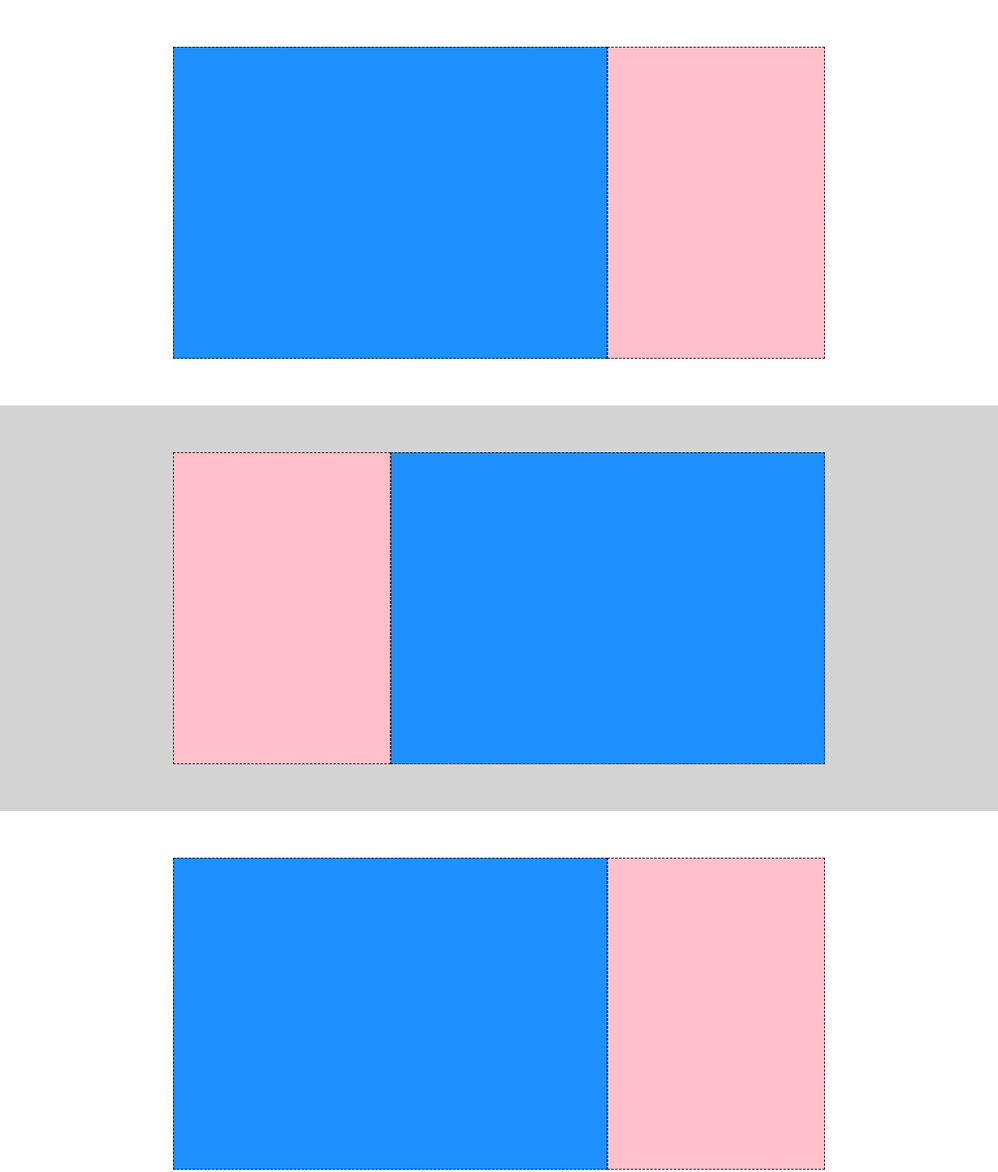
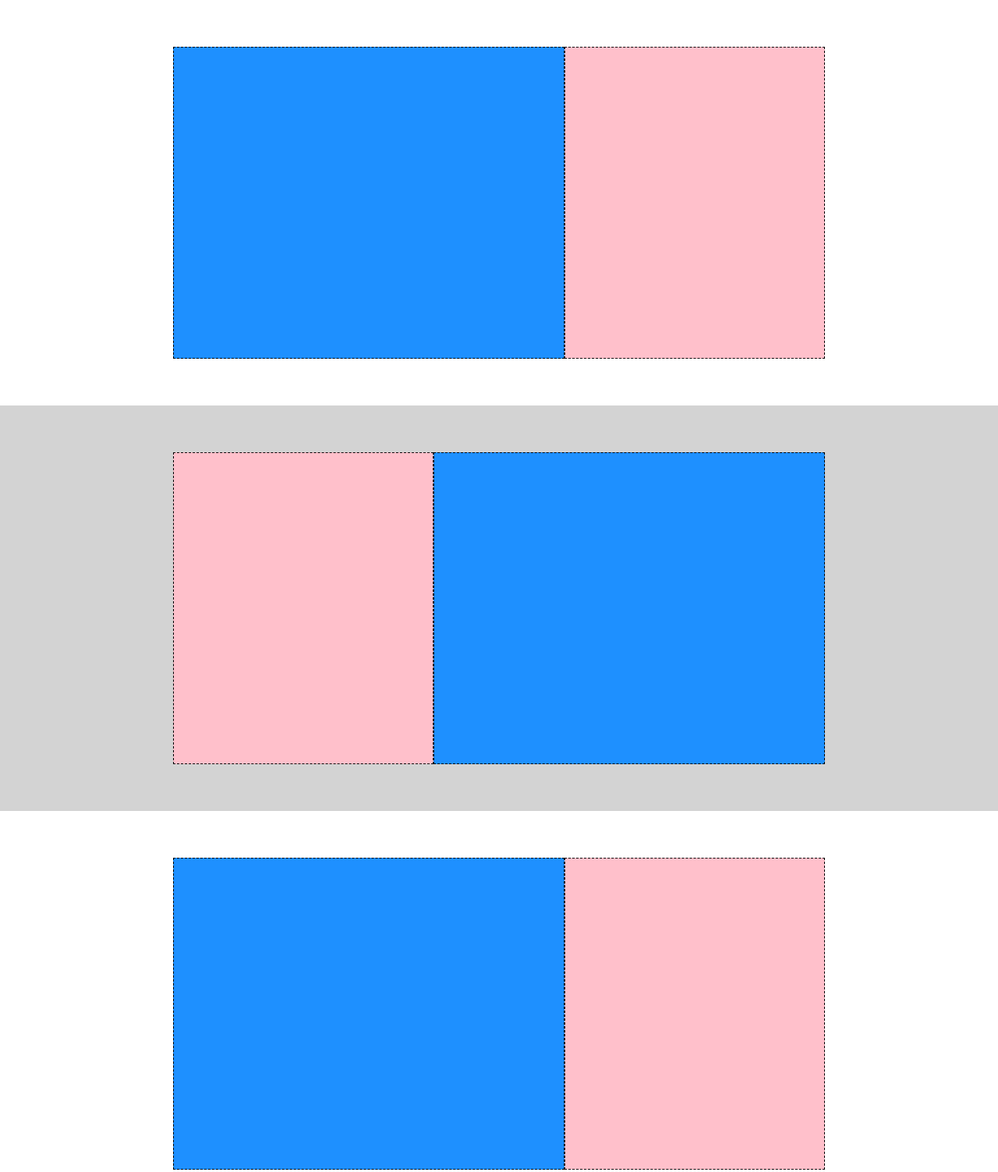
Before and after one commit to Simone-Domenici/htmlcss-discord, a plain HTML site: page index.html in a window 1280 px wide. Shown: the part 570-2073 px from the top of the page at 78% size. Drawn offline with Linux system fonts and the light colour scheme.

Commit message:
FIX col width in the sections after hero

```diff
--- a/css/app.css
+++ b/css/app.css
@@ -47,6 +47,14 @@ html {
 
 .row > * {
 	padding: 0 20px;
+}
+
+.col-40 {
+    width: 40%;
+}
+
+.col-60 {
+    width: 60%;
 }
 
 .col-33 {
--- a/index.html
+++ b/index.html
@@ -43,24 +43,24 @@
         <section class="section">
             <div class="container">
                 <div class="row">
-                    <div class="col-66 ph-400 blue-ph"><!--Contenuto qui--></div>
-                    <div class="col-33 ph-400 pink-ph"><!--Contenuto qui--></div>
+                    <div class="col-60 ph-400 blue-ph"><!--Contenuto qui--></div>
+                    <div class="col-40 ph-400 pink-ph"><!--Contenuto qui--></div>
                 </div>
             </div>
         </section>
         <section class="section bg-gray">
             <div class="container">
                 <div class="row">
-                    <div class="col-33 ph-400 pink-ph"><!--Contenuto qui--></div>
-                    <div class="col-66 ph-400 blue-ph"><!--Contenuto qui--></div>
+                    <div class="col-40 ph-400 pink-ph"><!--Contenuto qui--></div>
+                    <div class="col-60 ph-400 blue-ph"><!--Contenuto qui--></div>
                 </div>
             </div>
         </section>
         <section class="section">
             <div class="container">
                 <div class="row">
-                    <div class="col-66 ph-400 blue-ph"><!--Contenuto qui--></div>
-                    <div class="col-33 ph-400 pink-ph"><!--Contenuto qui--></div>
+                    <div class="col-60 ph-400 blue-ph"><!--Contenuto qui--></div>
+                    <div class="col-40 ph-400 pink-ph"><!--Contenuto qui--></div>
                 </div>
             </div>
         </section>
```
